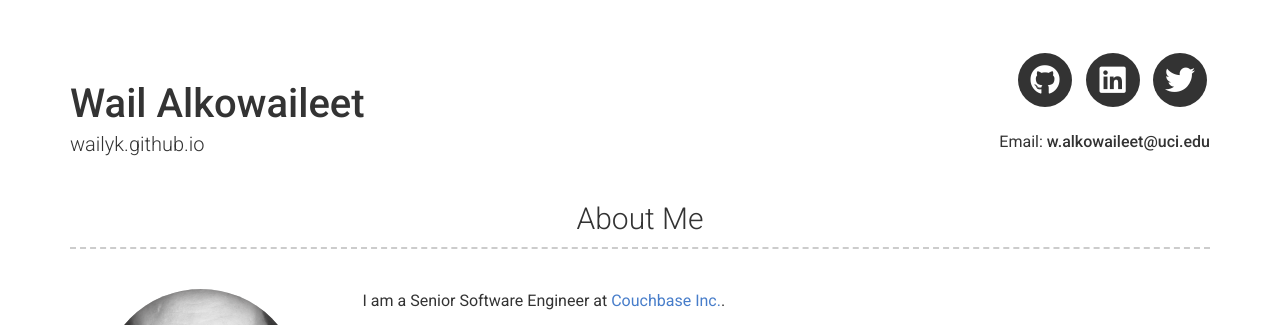
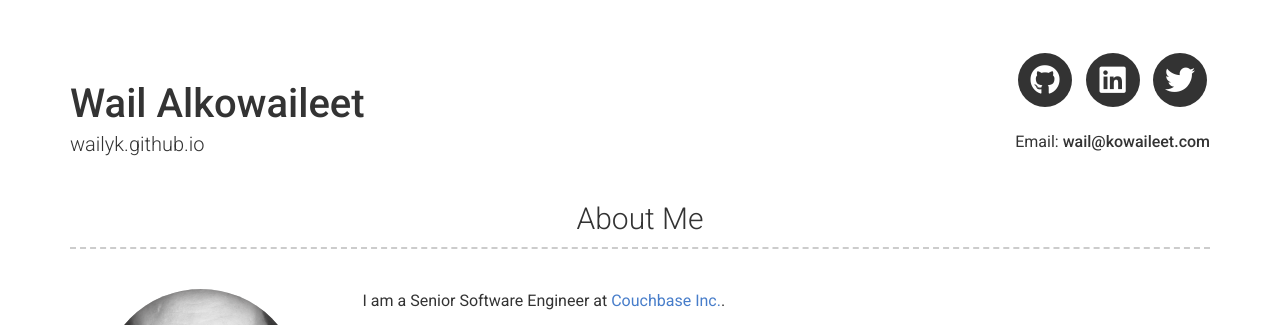
Before and after one commit to wailyk/wailyk.github.io, a Jekyll site: the page built from index.md, in a window 1280 px wide and 900 px high. Shown: the top 325 px of the window. Built offline with Jekyll 4.4.1, drawn with Linux system fonts in a browser that asks for light colours; nearby versions of some CDN libraries; some of the changed text lies outside the part shown.

Commit message:
Change UCI email

```diff
--- a/_config.yml
+++ b/_config.yml
@@ -5,7 +5,7 @@ repository: Git repository where your resume will be hosted, only required if yo
 # Personal info
 name: Wail Alkowaileet
 # title: Your job title
-email: w.alkowaileet@uci.edu
+email: wail@kowaileet.com
 # phone: Your phone number (optional)
 # website: Your website (eg. https://google.com)(optional)
 
```
